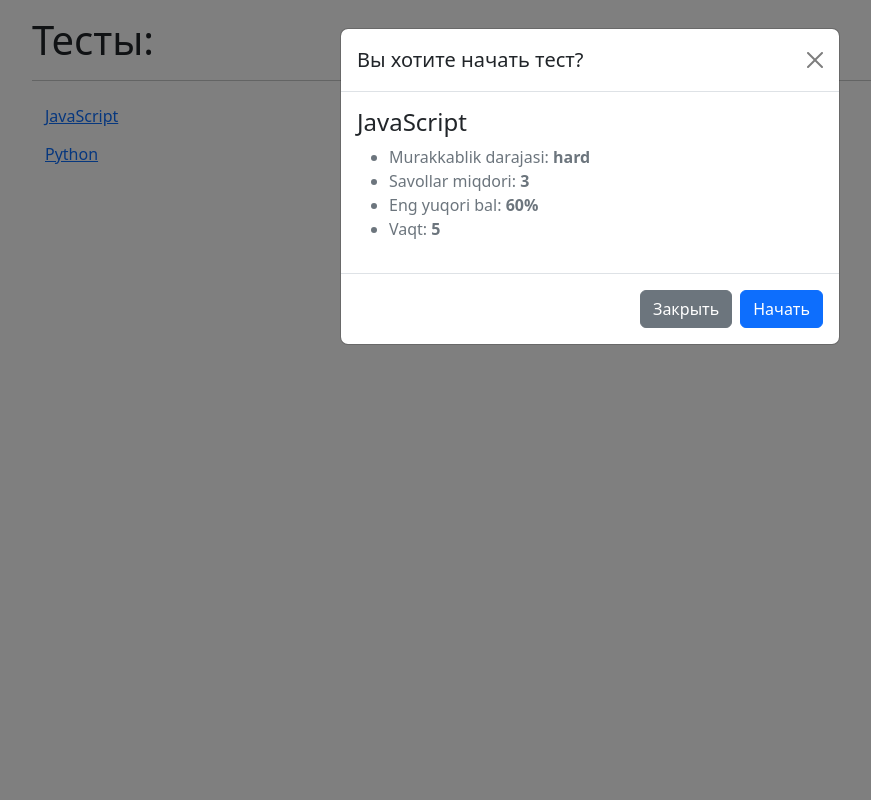
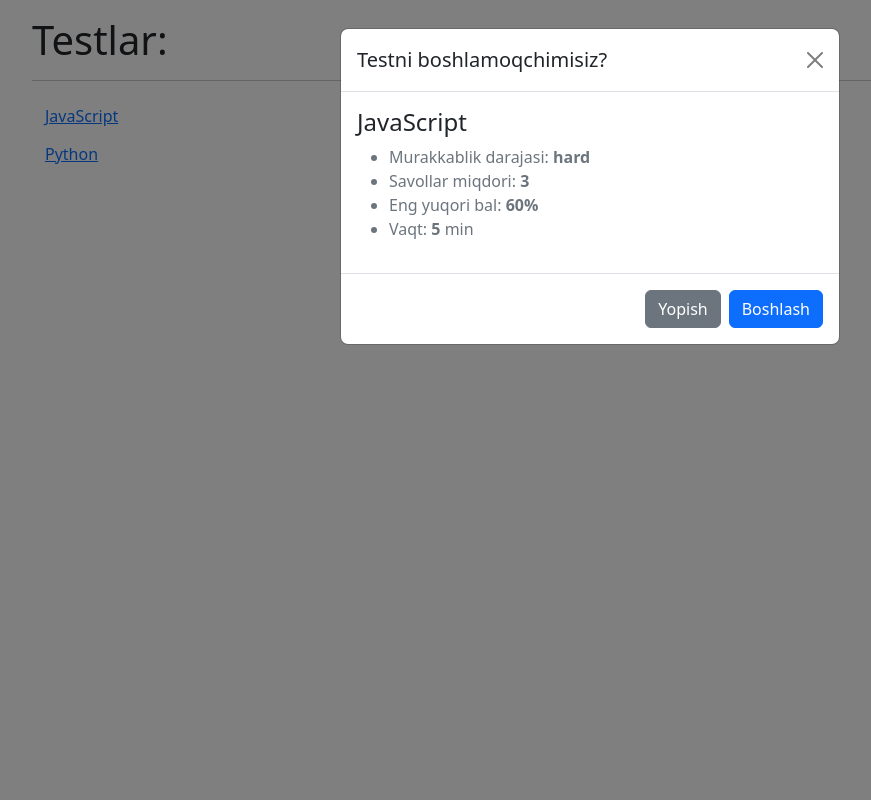
Before and after one commit to AshurovMuhammad/Quiz-app, a Django app: page / in a window 1280 px wide, after a click on "JavaScript". Shown: the whole page, without its empty margins (50-921 px from the left). Run offline with Django 4.2, Linux system fonts and the light colour scheme; data comes from the database, SQL or seed files in the repository; both versions use the stored data as it was after the commit.

Commit message:
finish project alhamdulillah

```diff
--- a/quizzes/static/quizzes/main.js
+++ b/quizzes/static/quizzes/main.js
@@ -20,7 +20,7 @@ modalBtns.forEach(modalBtns => modalBtns.addEventListener('click', () => {
             <li>Murakkablik darajasi: <b>${difficulty}</b></li>
             <li>Savollar miqdori: <b>${numQuestions}</b></li>
             <li>Eng yuqori bal: <b>${scoreToPass}%</b></li>
-            <li>Vaqt: <b>${time}</b></li>
+            <li>Vaqt: <b>${time}</b> min</li>
         </ul>
     </div>
     `;
--- a/quizzes/templates/quizzes/main.html
+++ b/quizzes/templates/quizzes/main.html
@@ -10,21 +10,21 @@
     <div class="modal-dialog">
         <div class="modal-content">
             <div class="modal-header">
-        <h5 class="modal-title" id="exampleModalLabel">Вы хотите начать тест?</h5>
-        <button type="button" class="btn-close" data-bs-dismiss="modal" aria-label="Закрыть"></button>
+                <h5 class="modal-title" id="exampleModalLabel">Testni boshlamoqchimisiz?</h5>
+                <button type="button" class="btn-close" data-bs-dismiss="modal" aria-label="Yopish"></button>
             </div>
             <div class="modal-body" id="modal-body-confirm">
 
             </div>
             <div class="modal-footer">
-        <button type="button" class="btn btn-secondary" data-bs-dismiss="modal">Закрыть</button>
-        <button type="button" class="btn btn-primary" id="start-button">Начать</button>
+                <button type="button" class="btn btn-secondary" data-bs-dismiss="modal">Yopish</button>
+                <button type="button" class="btn btn-primary" id="start-button">Boshlash</button>
             </div>
         </div>
     </div>
 </div>
 
-<div class="h1">Тесты:</div>
+<div class="h1">Testlar:</div>
 <hr>
 {% for obj in object_list %}
 <button
--- a/templates/base.html
+++ b/templates/base.html
@@ -3,18 +3,21 @@
 <html lang="en">
 <head>
     <meta charset="UTF-8">
-    <title>Система тестирования | {% block title %}{% endblock title %}</title>
-    <link href="https://cdn.jsdelivr.net/npm/bootstrap@5.2.1/dist/css/bootstrap.min.css" rel="stylesheet" integrity="sha384-iYQeCzEYFbKjA/T2uDLTpkwGzCiq6soy8tYaI1GyVh/UjpbCx/TYkiZhlZB6+fzT" crossorigin="anonymous">
+    <title>Test qilish sistemasi | {% block title %}{% endblock title %}</title>
+    <link href="https://cdn.jsdelivr.net/npm/bootstrap@5.2.1/dist/css/bootstrap.min.css" rel="stylesheet"
+          integrity="sha384-iYQeCzEYFbKjA/T2uDLTpkwGzCiq6soy8tYaI1GyVh/UjpbCx/TYkiZhlZB6+fzT" crossorigin="anonymous">
     <link rel="stylesheet" href="{% static 'css/style.css' %}">
     <script src="https://cdnjs.cloudflare.com/ajax/libs/jquery/3.6.1/jquery.min.js"></script>
 </head>
 <body>
-  <div class="container mt-3">
+<div class="container mt-3">
     {% block content %}
     {% endblock content %}
-  </div>
+</div>
 {% block scripts %}
 {% endblock scripts %}
-<script src="https://cdn.jsdelivr.net/npm/bootstrap@5.2.1/dist/js/bootstrap.bundle.min.js" integrity="sha384-u1OknCvxWvY5kfmNBILK2hRnQC3Pr17a+RTT6rIHI7NnikvbZlHgTPOOmMi466C8" crossorigin="anonymous"></script>
+<script src="https://cdn.jsdelivr.net/npm/bootstrap@5.2.1/dist/js/bootstrap.bundle.min.js"
+        integrity="sha384-u1OknCvxWvY5kfmNBILK2hRnQC3Pr17a+RTT6rIHI7NnikvbZlHgTPOOmMi466C8"
+        crossorigin="anonymous"></script>
 </body>
 </html>
```
Also changed, not shown: quizzes/static/quizzes/quiz.js (+5 -5 lines), quizzes/templates/quizzes/quiz.html (+4 -4 lines), db.sqlite3. Lines whose indentation alone changed are shown as unchanged.
